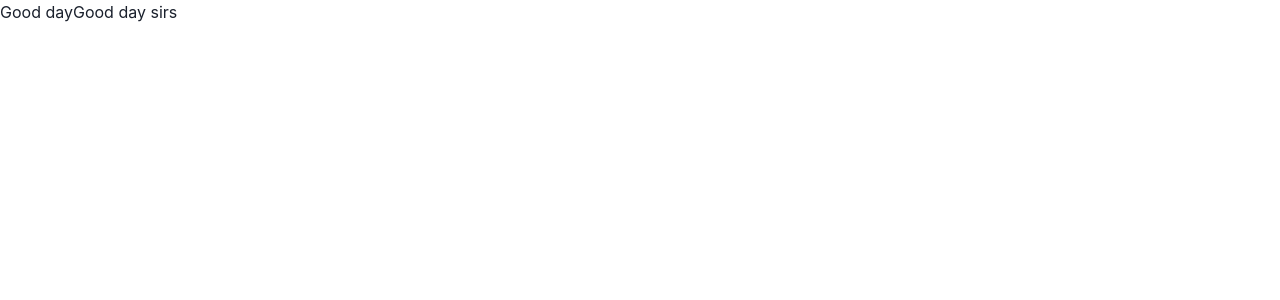
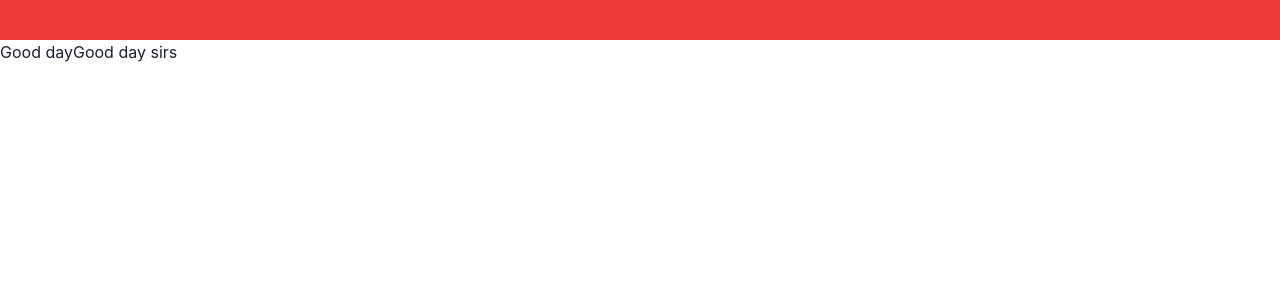
Before and after one commit to hdntc/pomodori, a Next.js app: page / in a window 1280 px wide. Shown: the top 300 px of the page. Built offline with nearby package versions, Linux system fonts and the light colour scheme.

Commit message:
add navbar

```diff
--- /dev/null
+++ b/components/Navbar.js
@@ -0,0 +1,13 @@
+import { Flex } from "@chakra-ui/react";
+
+const Navbar = (props) => {
+    return <Flex
+    height="40px"
+    bgColor="#ED3B3B"
+    width="100vw"
+    >
+
+    </Flex>
+}
+
+export default Navbar;
--- a/pages/index.js
+++ b/pages/index.js
@@ -1,8 +1,14 @@
 import NextLink from "next/link";
 import { Link } from "@chakra-ui/react";
 
+import Navbar from "../components/Navbar";
+
 export default function Home() {
-    return <div>
+    return <div
+    height="100vh"
+    width="100vw"
+    >
+        <Navbar/>
         Good day
         <NextLink href="/about" legacyBehavior passHref>
             <Link>
```
